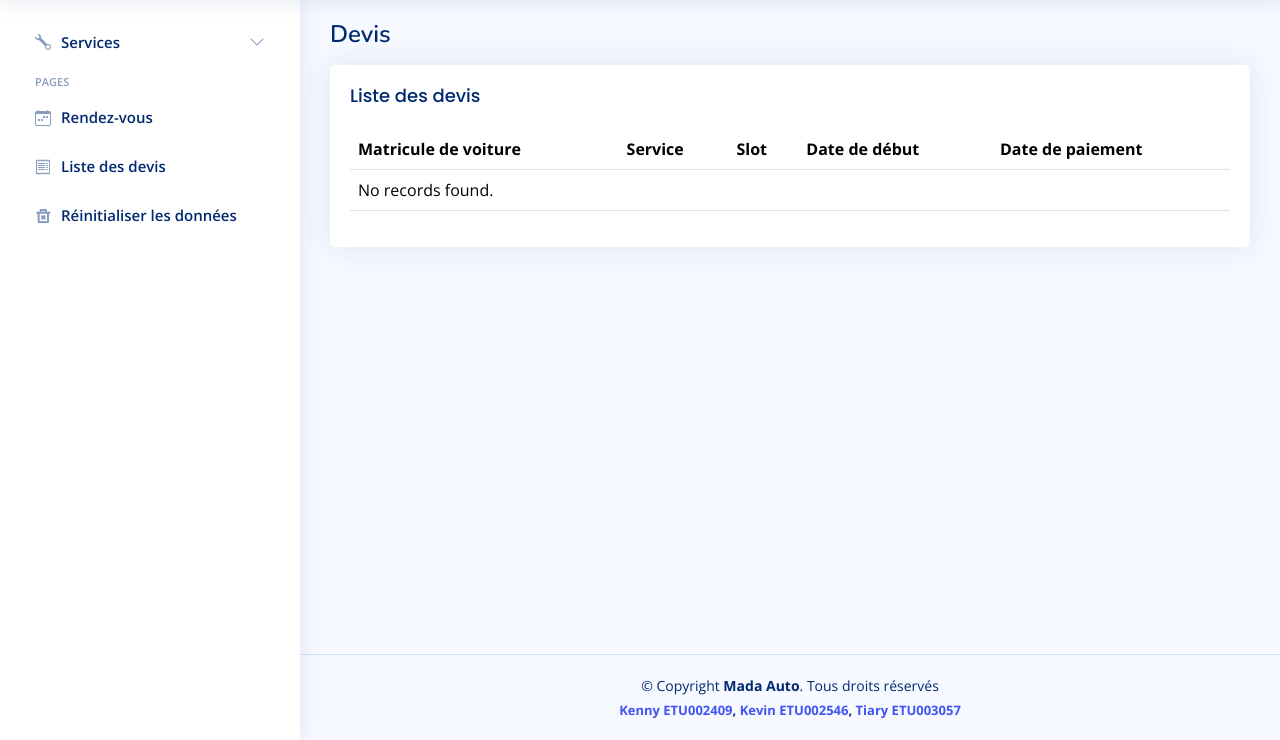
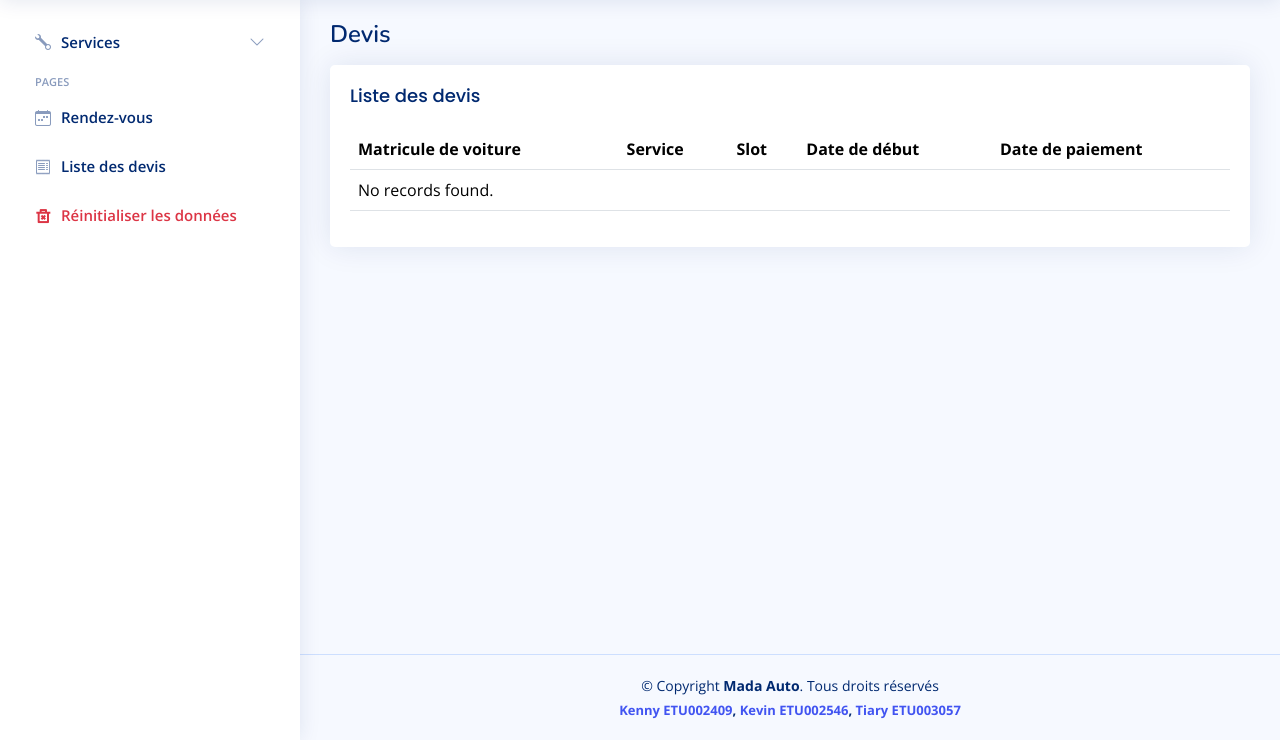
Before and after one commit to kenny516/CI3Template, a CodeIgniter app: page /Garage-automobile/index.php/backoffice/devis in a window 1280 px wide. Shown: the part 60-800 px from the top of the page. Run offline with CodeIgniter, Linux system fonts and the light colour scheme; the visitor is signed in with stand-in values (Sample User, id 1); some libraries are stand-ins or nearby versions.

Commit message:
Reinitialization integration

```diff
--- a/application/config/config.php
+++ b/application/config/config.php
@@ -23,7 +23,7 @@
 | a PHP script and you can easily do that on your own.
 |
 */
-$config['base_url'] = 'http://172.80.237.53/ETU003057/t/Garage-automobile/';
+$config['base_url'] = 'http://localhost/Garage-automobile/';
 
 /*
 |--------------------------------------------------------------------------
--- a/application/controllers/BackOffice.php
+++ b/application/controllers/BackOffice.php
@@ -48,8 +48,8 @@
         $this->DetailsRendezVous_model->delete_all();
         $this->RendezVous_model->delete_all();
         $this->Service_model->delete_all();
+        $this->Voiture_model->delete_all();
         $this->Type_voiture_model->delete_all();
-        $this->Voiture_model->delete_all();
         redirect('BackOffice/services/list');
     }
 
--- a/application/models/DetailsRendezVous_model.php
+++ b/application/models/DetailsRendezVous_model.php
@@ -20,10 +20,6 @@
         $this->db->join('garage_auto_service', 'garage_auto_rendez_vous.id_service = garage_auto_service.id_service');
         $query = $this->db->get();
         return $query->result_array();
-    }
-
-    public function delete_all() {
-        return $this->db->delete('garage_auto_details_rendez_vous');
     }
 
     public function get_details($data)
@@ -83,6 +79,11 @@
         return $details;
     }
 
+    public function delete_all() {
+        $this->db->where('1', '1');
+        return $this->db->delete('garage_auto_details_rendez_vous');
+    }
+
     public function get_available_slots($start_date, $end_date)
     {
         $sql = "SELECT *
@@ -99,7 +100,4 @@
         return array('result' => $result, 'num_rows' => $num_rows);
     }
 
-
-
-
 }
--- a/application/models/RendezVous_model.php
+++ b/application/models/RendezVous_model.php
@@ -47,6 +47,7 @@
     }
 
     public function delete_all() {
+        $this->db->where('1', '1');
         return $this->db->delete('garage_auto_rendez_vous');
     }
 
--- a/application/models/Service_model.php
+++ b/application/models/Service_model.php
@@ -55,6 +55,7 @@
     }
 
     public function delete_all() {
+        $this->db->where('1', '1');
         return $this->db->delete('garage_auto_service');
     }
 
--- a/application/models/Type_voiture_model.php
+++ b/application/models/Type_voiture_model.php
@@ -33,6 +33,7 @@
     }
 
     public function delete_all() {
+        $this->db->where('1', '1');
         return $this->db->delete('garage_auto_type_voiture');
     }
 }
--- a/application/models/Voiture_model.php
+++ b/application/models/Voiture_model.php
@@ -41,6 +41,7 @@
     }
 
     public function delete_all() {
+        $this->db->where('1', '1');
         return $this->db->delete('garage_auto_voiture');
     }
 }
--- a/application/views/back-office/sidebar.php
+++ b/application/views/back-office/sidebar.php
@@ -36,8 +36,8 @@
             </a>
         </li>
         <li class="nav-item">
-            <a class="nav-link collapsed" href="<?= site_url('BackOffice/'); ?>">
-                <i class="ri-delete-bin-2-line"></i>
+            <a class="nav-link collapsed text-danger" href="<?= site_url('BackOffice/reinitialize'); ?>">
+                <i class="ri-delete-bin-2-line text-danger"></i>
                 <span>Réinitialiser les données</span>
             </a>
         </li>
```
